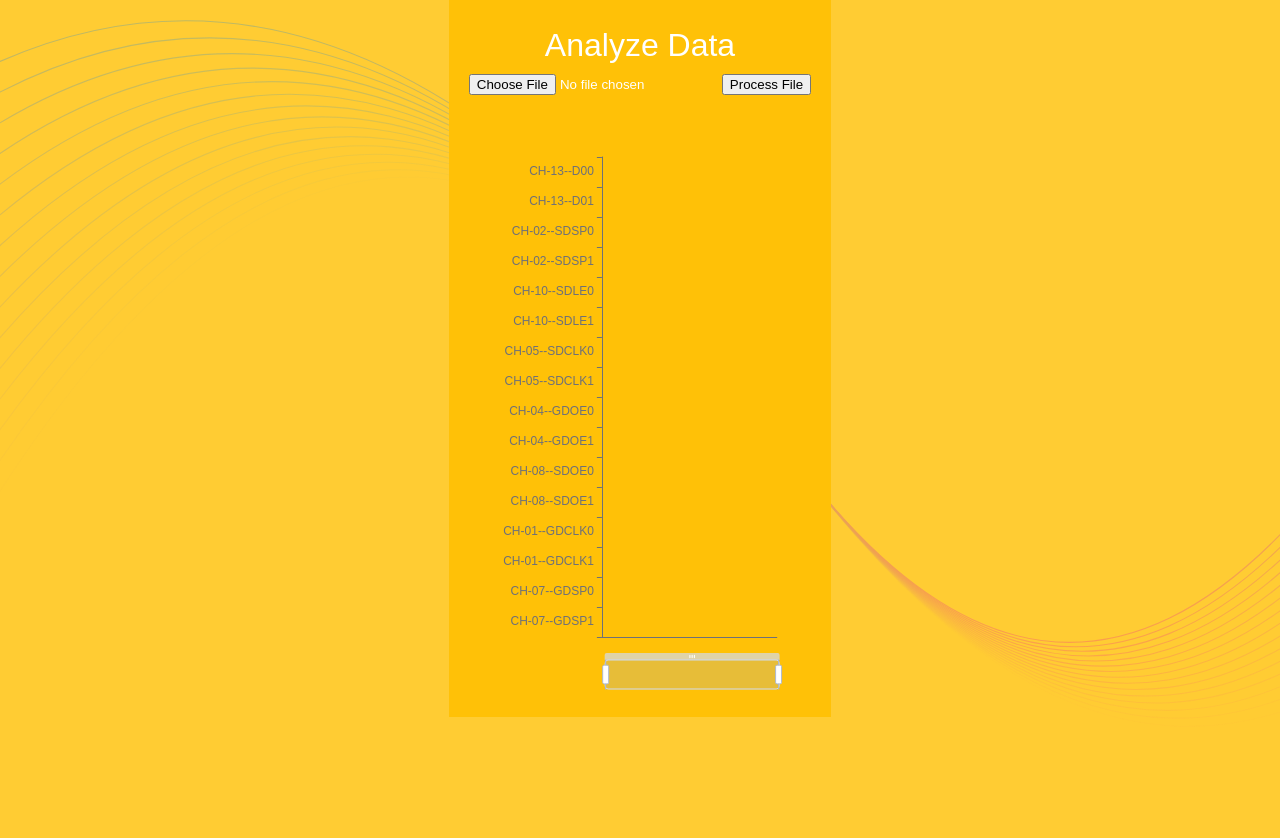
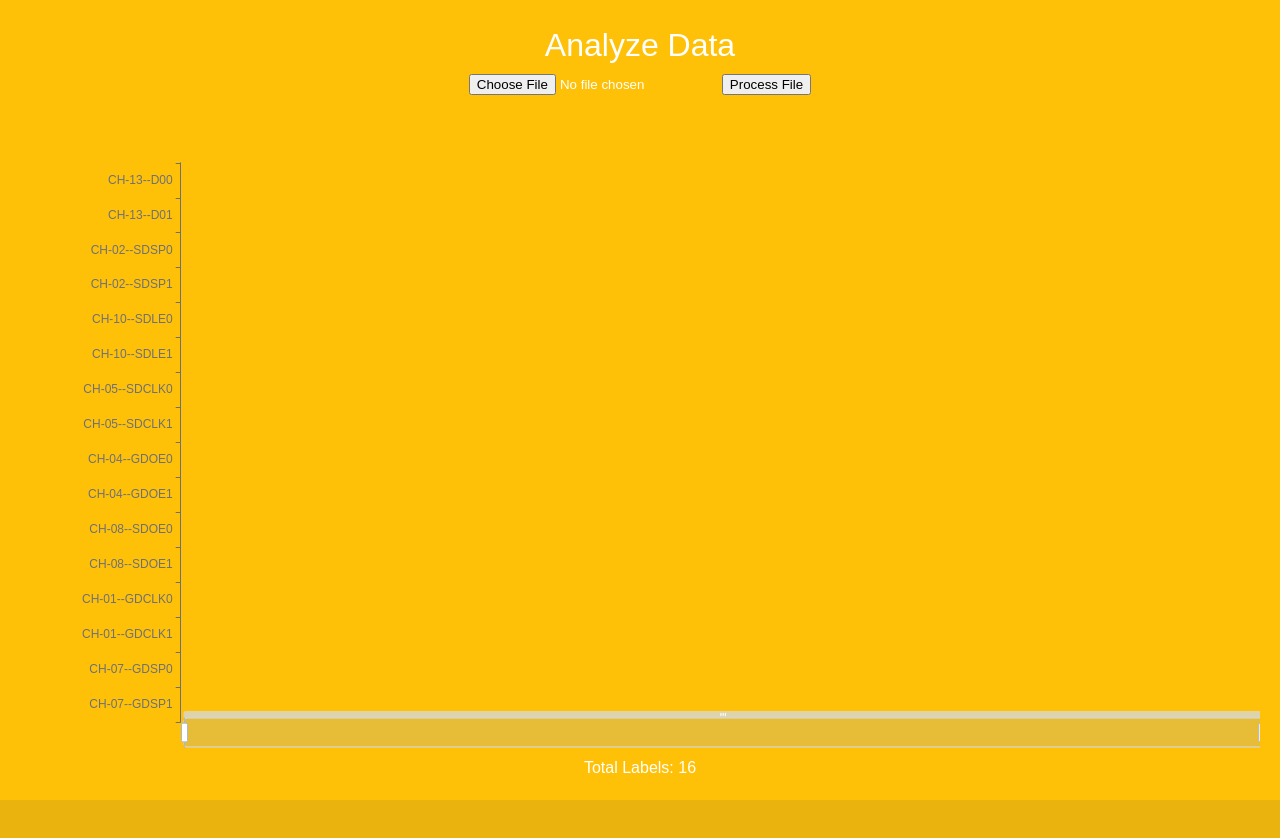
Before and after one commit to SewerRatZc/analyzeData, a Vue app: page / in a window 1280 px wide. Shown: the top 838 px of the page. Built offline with nearby package versions, Linux system fonts and the light colour scheme.

Commit message:
更改图表在前端的显示

```diff
--- a/src/renderer/src/App.vue
+++ b/src/renderer/src/App.vue
@@ -6,11 +6,11 @@
       <button @click="processFile">Process File</button>
     </div>
     <!-- ECharts 容器 -->
-    <div ref="echartsContainer" style="width: 100%; height: calc(100vh - 200px);"></div>
-
-    <!-- <div>
+    <div class="echarts-container" ref="echartsContainer"></div>
+    <!-- 展示当前标签长度 -->
+    <div>
       <p>Total Labels: {{ labels.length }}</p>
-    </div> -->
+    </div>
   </div>
 </template>
 
@@ -38,7 +38,7 @@ export default {
         'CH-13--D01',
         'CH-13--D00'
       ],
-      chartData: [], // 存储文件里解析出来的数据
+      chartData: [], // 用于存储解析的数据
       filePath: null
     };
   },
@@ -57,7 +57,10 @@ export default {
       }
       try {
         const { headers, results } = await window.api.startProcessing(this.filePath);
-        // this.labels = headers;
+
+        // 合并文件中的 headers 和原始的 labels，确保解析文件后的 labels 保留完整
+        this.labels = this.labels.map(label => headers.includes(label) ? label : label);
+
         this.chartData = results;
         this.drawChart();
       } catch (error) {
@@ -67,7 +70,7 @@ export default {
     },
     drawChart() {
       const chart = echarts.init(this.$refs.echartsContainer);
-      const xData = this.chartData.map(item => item.timestamp);
+      const xData = this.chartData.map(item => item.timestamp); // 保持时间戳原样不做转换
       const seriesData = this.labels.map(() => []);
 
       this.chartData.forEach(item => {
@@ -78,27 +81,36 @@ export default {
         });
       });
 
+      // 获取横坐标最小值和最大值
+      const xMin = Math.min(...xData);
+      const xMax = Math.max(...xData);
+
       chart.setOption({
+        backgroundColor: 'transparent', // 设置透明背景，移除多余的颜色层
         tooltip: { trigger: 'axis' },
         xAxis: {
-          type: 'category',
-          data: xData
+          type: 'value',  // 使用 'value' 类型
+          min: xMin,  // 设置横坐标最小值为数据中的最小时间戳
+          max: xMax,  // 设置横坐标最大值为数据中的最大时间戳
+          axisLabel: {
+            rotate: 45  // 旋转标签以避免重叠
+          }
         },
         yAxis: {
           type: 'category',
           data: this.labels,
           axisLabel: {
-            fontSize: 12,  // 调整字体大小
-            interval: 0    // 确保每个标签都显示
+            fontSize: 12,
+            interval: 0
           },
-          splitLine: { show: false } // 关闭 y 轴的分隔线
+          splitLine: { show: false } // 关闭 y 轴分隔线
         },
         grid: {
-          left: '10%',   // 控制图表左边距
-          right: '10%',
-          top: '10%',
-          bottom: '10%',
-          containLabel: true // 防止标签溢出容器
+          left: '5%',  // 减小左右边距以增加绘图区域宽度
+          right: '%',
+          top: '10%',  // 减少上边距，让图表向上扩展
+          bottom: '5%', // 减少下边距，让图表向下扩展
+          containLabel: true
         },
         series: this.labels.map((label, index) => ({
           name: label,
@@ -110,7 +122,7 @@ export default {
     }
   },
   mounted() {
-    this.drawChart(); // 页面加载时绘制图表
+    this.drawChart(); // 页面加载时绘制空图表
   }
 };
 </script>
@@ -118,9 +130,18 @@ export default {
 <style scoped>
 #app {
   text-align: center;
-  background-color: #FFC107;
+  background-color: #FFC107; /* 使用单一的背景色 */
   color: white;
   padding: 20px;
   font-family: 'Arial', sans-serif;
+  height: 100vh; /* 确保整个页面高度自适应 */
+  width: 100vw;
+}
+
+.echarts-container {
+  width: 100%;    /* 宽度增加到 100% */
+  height: 90vh;  /* 高度增加到 90vh 占据更多页面 */
+  margin: 0 auto; /* 居中 */
+  background-color: transparent; /* 图表背景透明，避免额外颜色层 */
 }
 </style>
--- a/src/renderer/src/assets/base.css
+++ b/src/renderer/src/assets/base.css
@@ -24,8 +24,8 @@
 }
 
 :root {
-  --color-background: #ffcc33;
-  --color-background-soft: #F8B400;
+  --color-background: #ebb30e;
+  --color-background-soft: #352c15;
   --color-background-mute: #F8B400;
 
   --color-text: var(--ev-c-text-1);
--- a/src/renderer/src/assets/main.css
+++ b/src/renderer/src/assets/main.css
@@ -73,7 +73,7 @@ code {
 }
 
 .vue {
-  background: -webkit-linear-gradient(315deg, #4ebee0 25%, #e9ac3a);
+  background: -webkit-linear-gradient(315deg, #4ebee0 25%, #f0ad31);
   background-clip: text;
   -webkit-background-clip: text;
   -webkit-text-fill-color: transparent;
@@ -126,7 +126,7 @@ code {
   overflow: hidden;
   align-items: center;
   border-radius: 22px;
-  background-color: #eb9c0b;
+  background-color: #e6a326;
   backdrop-filter: blur(24px);
 }
 
```
Also changed, not shown: test.txt (added).
